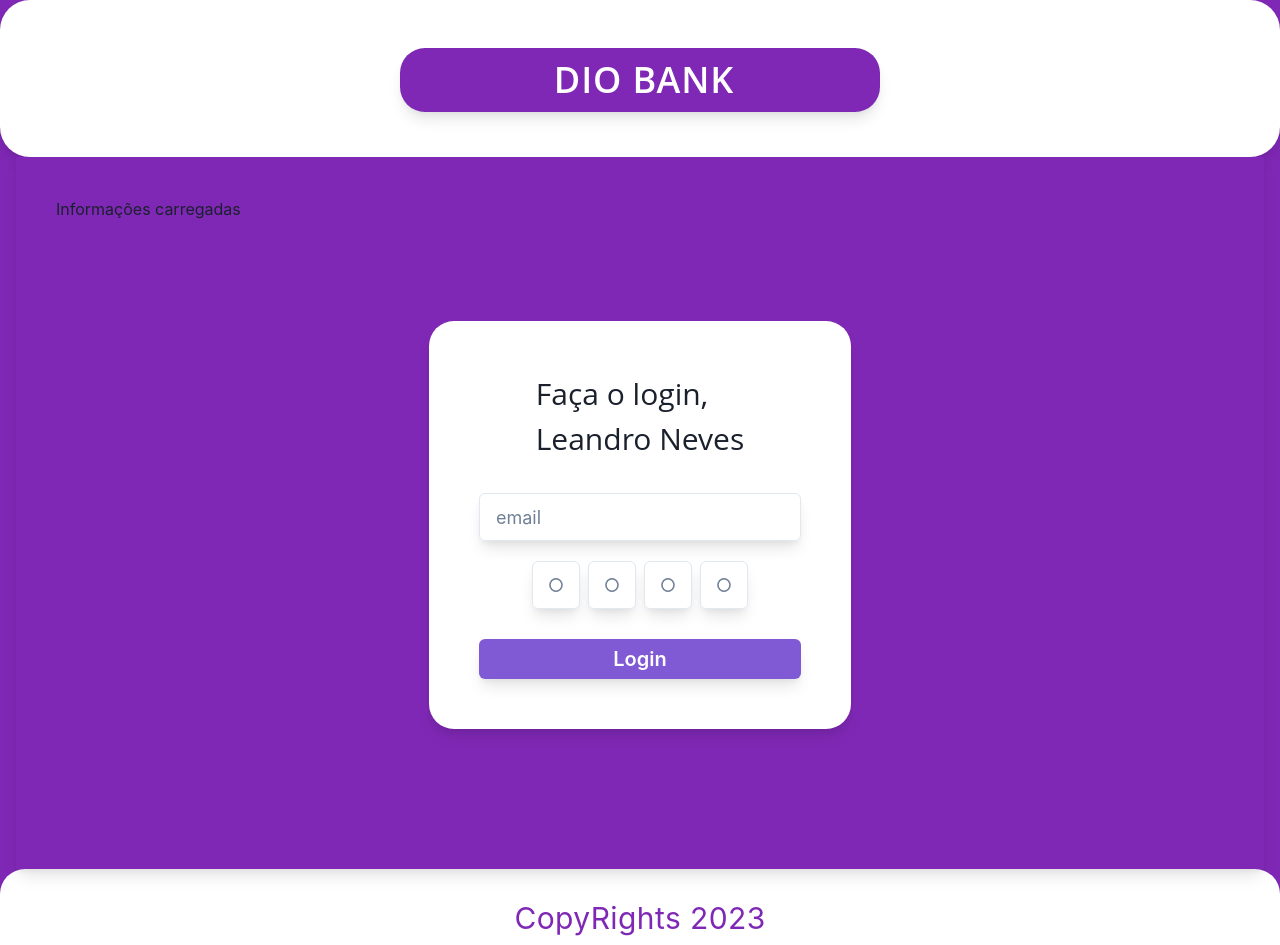
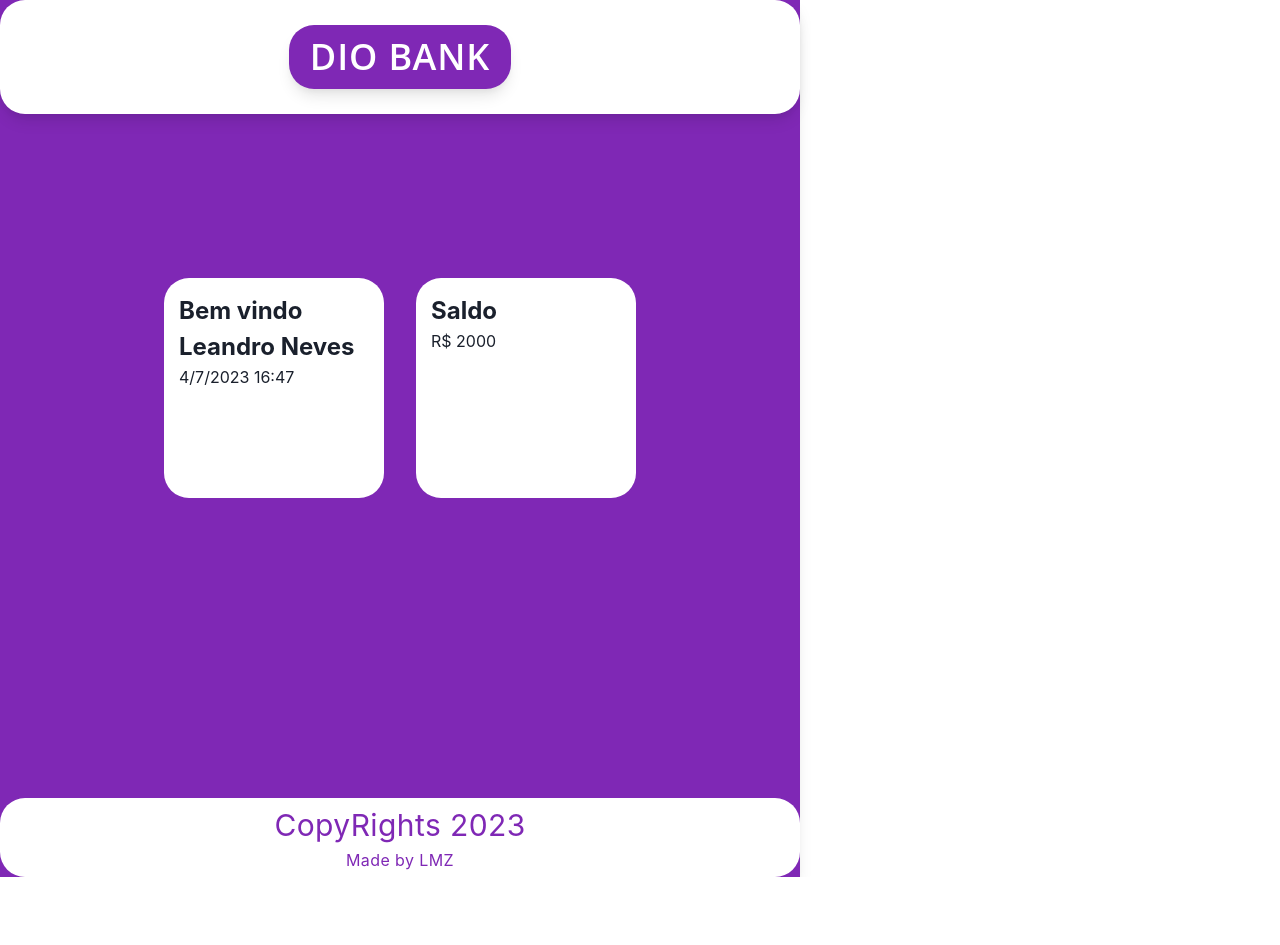
Before and after one commit to lzerodev/dio-app-react-ts, a React (Create React App) app: page /conta in a window 1280 px wide. Shown: the top 945 px of the page. After the commit the page ends 877 px from the top, so only its background shows below. Built offline with nearby package versions, Linux system fonts and the light colour scheme.

Commit message:
react router and pages

```diff
--- a/package.json
+++ b/package.json
@@ -16,6 +16,7 @@
     "framer-motion": "^10.16.1",
     "react": "^18.2.0",
     "react-dom": "^18.2.0",
+    "react-router-dom": "^6.15.0",
     "react-scripts": "^5.0.1",
     "styled-components": "^6.0.7",
     "typescript": "^4.9.5",
--- a/src/App.tsx
+++ b/src/App.tsx
@@ -1,17 +1,22 @@
-import { Cards } from './components/Card/Cards'
-import { Layout } from './components/Layout/Layout'
-
+import { BrowserRouter, Routes, Route } from "react-router-dom";
+import Home from "./pages/Home";
+import Conta from "./pages/Conta";
+import { Layout } from "./components/Layout";
+import { ChakraProvider } from "@chakra-ui/react";
 
 function App() {
   return (
-    <>
-    <Layout>
-      <Cards
-      />
-    </Layout>
-    </>
+    <BrowserRouter>
+      <ChakraProvider>
+        <Layout>
+          <Routes>
+            <Route path="/" element={<Home />} />
+            <Route path="/conta" element={<Conta />} />
+          </Routes>
+        </Layout>
+      </ChakraProvider>
+    </BrowserRouter>
   );
-
 }
 
 export default App;
--- a/src/api.ts
+++ b/src/api.ts
@@ -1,7 +1,8 @@
 const conta = {
   email: 'leo@dio.bank',
   password: '1234',
-  name: 'Leandro Neves'
+  name: 'Leandro Neves',
+  balance: 2000.00
 }
 
 export const api = new Promise<any>((resolve, reject) => {
--- /dev/null
+++ b/src/components/CardInfo.tsx
@@ -0,0 +1,25 @@
+import { Box, Text } from "@chakra-ui/react";
+
+interface ICardInfo {
+  mainContent: string;
+  content: string;
+}
+
+const CardInfo = ({ mainContent, content }: ICardInfo) => {
+  return (
+    <Box
+      backgroundColor="white"
+      minHeight="220px"
+      w="220px"
+      padding={15}
+      borderRadius={25}
+    >
+      <Text fontSize="2xl" fontWeight="bold">
+        {mainContent}
+      </Text>
+      <Text fontSize="x1">{content}</Text>
+    </Box>
+  );
+};
+
+export default CardInfo;
--- a/src/components/Card/Cards.tsx
+++ b/src/components/Cards.tsx
@@ -8,43 +8,17 @@
   HStack,
   Container,
 } from "@chakra-ui/react";
-import { useState, useEffect } from "react";
-import { ButtonLogin } from "../Buttons/ButtonLogin";
-import { login } from "../../services/login";
-import { api } from "../../api";
+import { useState } from "react";
+import { ButtonLogin } from "./Buttons/ButtonLogin";
+import { login } from "../services/login";
 
-interface UserData {
-  email: string;
-  password: string;
-  name: string;
-}
+
+
 
 export const Cards = () => {
   const [email, setEmail] = useState<string>("");
-  const [userData, setUserData] = useState<null | UserData>();
-
-  useEffect(() => {
-    const getData = async () => {
-      const data = await api;
-      setUserData(data);
-    };
-    getData();
-  }, []);
 
   return (
-    <Box
-      backgroundColor="#7f28b5"
-      padding={10}
-      w="100%"
-      maxWidth="100%"
-      h="100%"
-      shadow="lg"
-    >
-      {userData === null || userData === undefined ? (
-        <h1>Loading...</h1>
-      ) : (
-        <h1>Informações carregadas</h1>
-      )}
 
       <Container maxW="fit-content" centerContent borderRadius={25}>
         <Box
@@ -60,9 +34,7 @@
               marginBottom={8}
               fontFamily="Open Sans, sans-serif"
             >
-              Faça o login,
-              <br></br>
-              {userData?.name}
+              Faça o login
             </Text>
           </Center>
           <Center>
@@ -90,6 +62,6 @@
           </Center>
         </Box>
       </Container>
-    </Box>
+
   );
 };
--- a/src/components/Footer/Footer.tsx
+++ b/src/components/Footer.tsx
@@ -3,24 +3,12 @@
 export const Footer = () => {
   return (
     <ChakraProvider>
-      <Box
-        maxWidth="100%"
-        minHeight="10vh"
-        padding={5}
-        backgroundColor="#FFFFFF"
-        shadow="lg"
-        borderRadius={25}
-        >
         <Box
           backgroundColor=" #FFFFFF"
           borderRadius={25}
           padding="5px"
-          w="100%"
           margin="0px"
-          maxWidth="100%"
-          display='flex'
-          mt='0.5'
-          alignItems='center'
+          maxWidth="100vh"
           letterSpacing='wide'
         >
           <Container maxW="lg" centerContent>
@@ -32,7 +20,6 @@
             </Text>
           </Container>
         </Box>
-      </Box>
     </ChakraProvider >
   );
 };
--- a/src/components/Header/Header.tsx
+++ b/src/components/Header.tsx
@@ -4,25 +4,21 @@
   return (
     <ChakraProvider>
       <Box
-        maxWidth="100%"
-        minHeight="10vh"
-        padding={10}
+        maxWidth="100vh"
+        minHeight="5vh"
+        padding={5}
         backgroundColor="#FFFFFF"
         shadow="lg"
-        borderRadius={30}
+        borderRadius={25}
       >
         <Container maxW="lg" centerContent>
           <Box
             backgroundColor="#7f28b5"
             borderRadius={25}
             padding="5px"
-            w="100%"
             margin="5px"
-            maxWidth="100%"
+            maxWidth="100vh"
             shadow="lg"
-            display="flex"
-            mt="2"
-            alignItems="center"
           >
             <Container maxW="lg" centerContent>
               <Text as="b"
@@ -31,7 +27,6 @@
               fontWeight='semibold'
               letterSpacing='wide'
               textTransform='uppercase'
-              ml='2'
               fontFamily="Open Sans, sans-serif"
               >
                 Dio Bank
--- /dev/null
+++ b/src/components/Layout.tsx
@@ -0,0 +1,21 @@
+import { Footer } from "./Footer"
+import { Header } from "./Header"
+import {
+  Box
+} from "@chakra-ui/react";
+
+export const Layout = ({ children } : any) => {
+  return(
+       <Box
+       maxWidth="100vh"
+       minHeight="100vh"
+       backgroundColor="#7f28b5"
+       shadow="lg"
+       >
+      <Header />
+      { children }
+      <Footer />
+      </Box>
+
+  )
+}
--- a/src/components/Layout/Layout.tsx
+++ /dev/null
@@ -1,96 +0,0 @@
-import { Footer } from "../Footer/Footer"
-import { Header } from "../Header/Header"
-import {
-  ChakraProvider,
-  Container,
-  Box
-} from "@chakra-ui/react";
-
-export const Layout = ({ children } : any) => {
-  return(
-    <ChakraProvider>
-       <Box
-       maxWidth="100%"
-       minHeight="100%"
-       backgroundColor="#7f28b5"
-       shadow="lg"
-       >
-      <Header />
-
-      <Container maxW='"lg"' centerContent>
-      { children }
-      </Container>
-
-      <Footer />
-      </Box>
-    </ChakraProvider>
-  )
-}
-
-// function AirbnbCard() {
-//   const property = {
-//     imageUrl: 'https://bit.ly/2Z4KKcF',
-//     imageAlt: 'Rear view of modern home with pool',
-//     beds: 3,
-//     baths: 2,
-//     title: 'Modern home in city center in the heart of historic Los Angeles',
-//     formattedPrice: '$1,900.00',
-//     reviewCount: 34,
-//     rating: 4,
-//   }
-
-//   return (
-//     <Box maxW='sm' borderWidth='1px' borderRadius='lg' overflow='hidden'>
-//       <Image src={property.imageUrl} alt={property.imageAlt} />
-
-//       <Box p='6'>
-//         <Box display='flex' alignItems='baseline'>
-//           <Badge borderRadius='full' px='2' colorScheme='teal'>
-//             New
-//           </Badge>
-//           <Box
-//             color='gray.500'
-//             fontWeight='semibold'
-//             letterSpacing='wide'
-//             fontSize='xs'
-//             textTransform='uppercase'
-//             ml='2'
-//           >
-//             {property.beds} beds &bull; {property.baths} baths
-//           </Box>
-//         </Box>
-
-//         <Box
-//           mt='1'
-//           fontWeight='semibold'
-//           as='h4'
-//           lineHeight='tight'
-//           noOfLines={1}
-//         >
-//           {property.title}
-//         </Box>
-
-//         <Box>
-//           {property.formattedPrice}
-//           <Box as='span' color='gray.600' fontSize='sm'>
-//             / wk
-//           </Box>
-//         </Box>
-
-//         <Box display='flex' mt='2' alignItems='center'>
-//           {Array(5)
-//             .fill('')
-//             .map((_, i) => (
-//               <StarIcon
-//                 key={i}
-//                 color={i < property.rating ? 'teal.500' : 'gray.300'}
-//               />
-//             ))}
-//           <Box as='span' ml='2' color='gray.600' fontSize='sm'>
-//             {property.reviewCount} reviews
-//           </Box>
-//         </Box>
-//       </Box>
-//     </Box>
-//   )
-// }
--- /dev/null
+++ b/src/pages/Conta.tsx
@@ -0,0 +1,53 @@
+import { Center, Container, SimpleGrid, Spinner } from "@chakra-ui/react";
+import CardInfo from "../components/CardInfo";
+import { useEffect, useState } from "react";
+import { api } from "../api";
+
+interface UserData {
+  email: string;
+  password: string;
+  name: string;
+  balance: number;
+}
+
+const Conta = () => {
+  const [userData, setUserData] = useState<null | UserData>();
+
+  useEffect(() => {
+    const getData = async () => {
+      const data = await api;
+      setUserData(data);
+    };
+    getData();
+  }, []);
+
+  const actualData = new Date();
+
+  return (
+    <Container w="100vh" paddingTop={100} paddingBottom={300}>
+      <Center>
+        <SimpleGrid columns={2} spacing={8} paddingTop={16} maxHeight="100vh">
+          {userData === undefined || userData === null ? (
+            <Center>
+              <Spinner size={"xl"} color="white" />
+            </Center>
+          ) : (
+            <>
+              <CardInfo
+                mainContent={`Bem vindo ${userData?.name}`}
+                content={`${actualData.getDay()}/${actualData.getMonth()}/${actualData.getFullYear()}  ${actualData.getHours()}:${actualData.getMinutes()}`}
+              />
+
+              <CardInfo
+                mainContent="Saldo"
+                content={`R$ ${userData.balance}`}
+              />
+            </>
+          )}
+        </SimpleGrid>
+      </Center>
+    </Container>
+  );
+};
+
+export default Conta;
--- /dev/null
+++ b/src/pages/Home.tsx
@@ -0,0 +1,11 @@
+import { Cards } from "../components/Cards";
+
+const Home = () => {
+  return (
+    <>
+      <Cards />
+    </>
+  );
+};
+
+export default Home;
```
Also changed, not shown: 1 other file (tests, documents, lock files or other folders).
